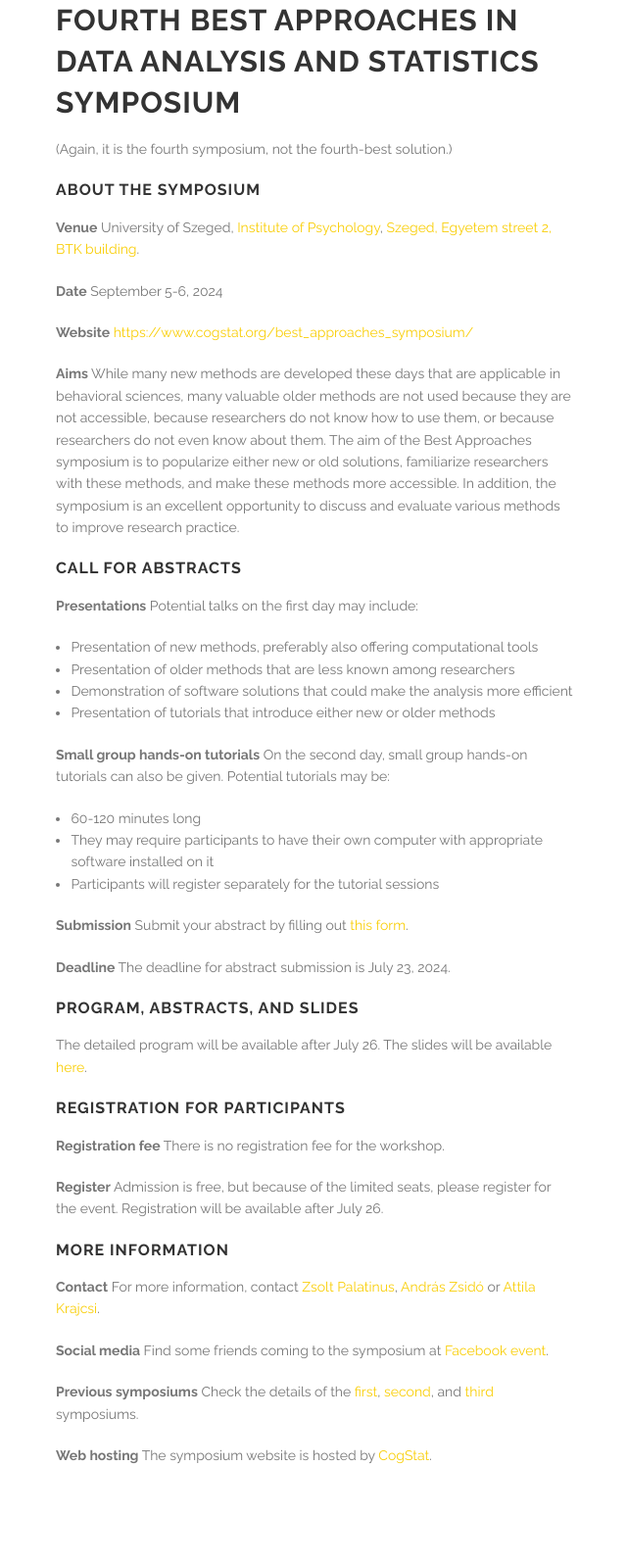
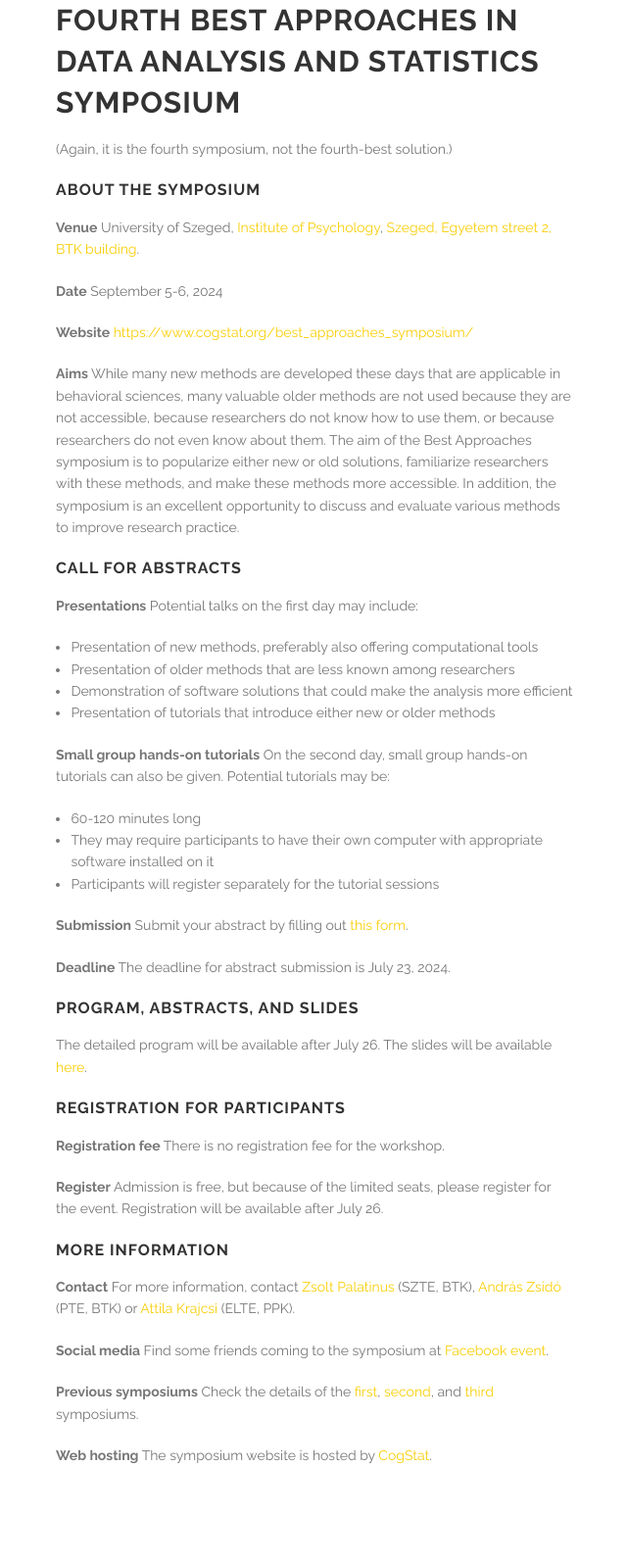
Before and after one commit to cogstat/cogstat_website, a Jekyll site: the page built from best_approaches_symposium/index.md, in a window 1280 px wide. Shown: the whole page at 98% size, without its empty margins (38-678 px from the left). Built offline with Jekyll 4.4.1, drawn with Linux system fonts in a browser that asks for light colours.

Commit message:
Update index.md

```diff
--- a/best_approaches_symposium/index.md
+++ b/best_approaches_symposium/index.md
@@ -46,7 +46,7 @@ __Register__ Admission is free, but because of the limited seats, please registe
 
 ### More information
 
-__Contact__ For more information, contact [Zsolt Palatinus](mailto:zsolt.palatinus@gmail.com), [András Zsidó](mailto:zsido.andras@pte.hu) or [Attila Krajcsi](mailto:krajcsi@gmail.com).
+__Contact__ For more information, contact [Zsolt Palatinus](mailto:zsolt.palatinus@gmail.com) (SZTE, BTK), [András Zsidó](mailto:zsido.andras@pte.hu) (PTE, BTK) or [Attila Krajcsi](mailto:krajcsi@gmail.com) (ELTE, PPK).
 
 __Social media__ Find some friends coming to the symposium at [Facebook event](https://www.facebook.com/events/7796899507071182/).
 
```
